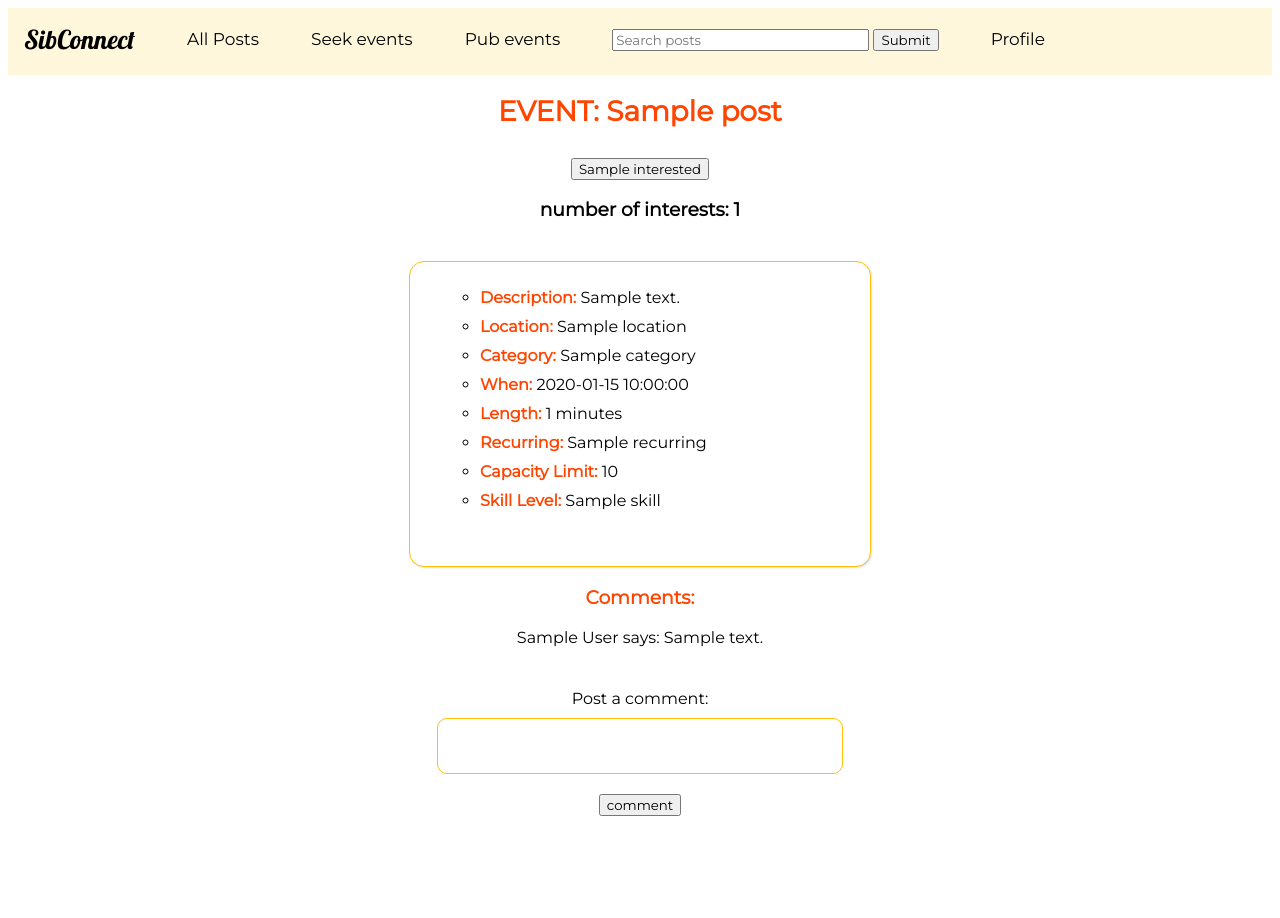
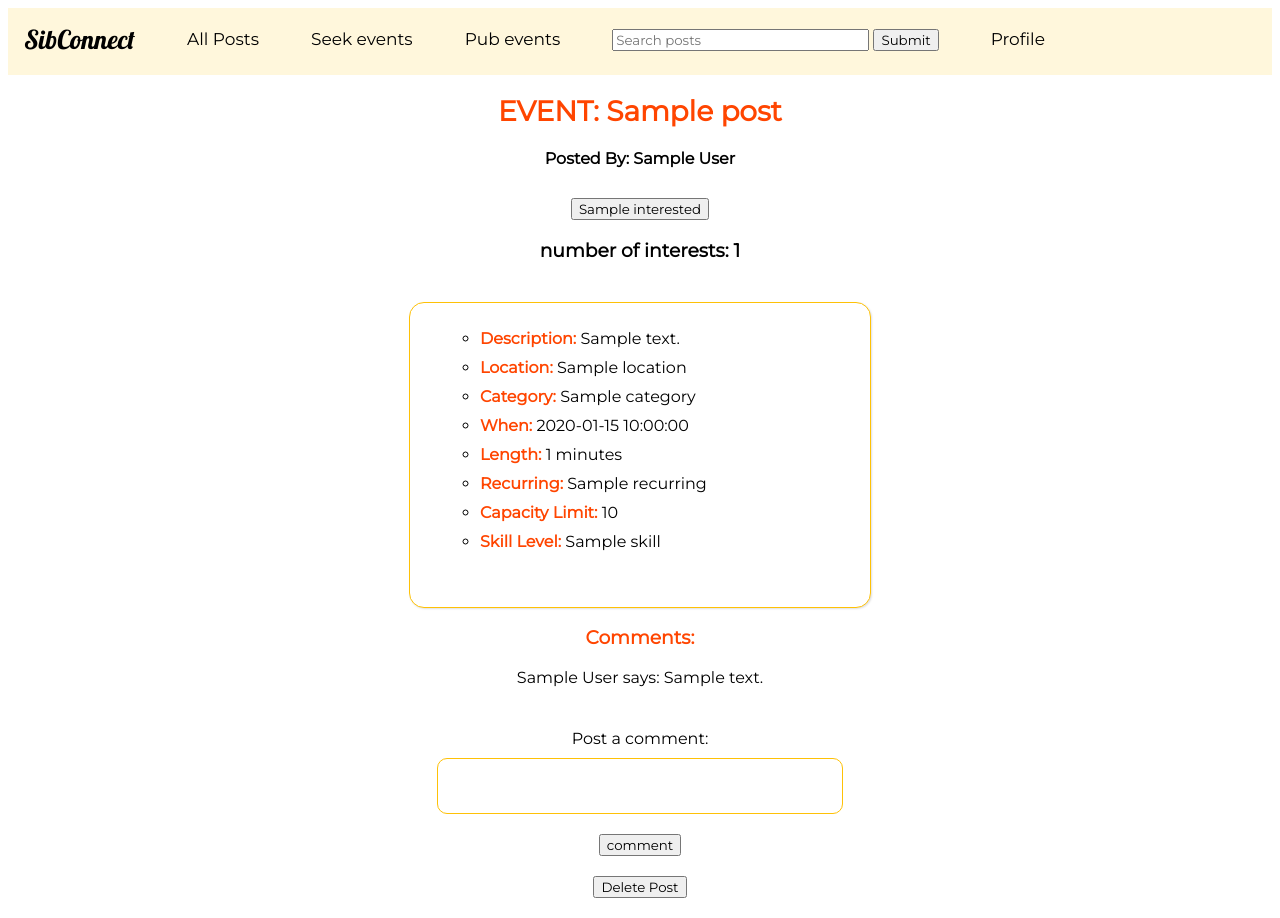
Before and after one commit to amandakcheung/SibConnect, a Flask app: template templates/display_event_post.html in a window 1280 px wide. Before the commit the page ends 816 px from the top, so only its background shows below. Run offline with Flask 2, Linux system fonts and the light colour scheme; the template is opened without the code that fills it: most values are stand-ins (such as "Sample title", 1, 10 or a date in 2020); some web fonts are replaced.

Commit message:
added delete feature, fixed bugs, added who posted a post

```diff
--- a/app.py
+++ b/app.py
@@ -262,12 +262,20 @@ def display_post(pid):
         else:
             print('need to press interested uid', uid)
             interested="interested"
+        print(pid)
+        name= sibconn.find_user_who_posted(conn,pid)
+        print('name',name)
+        first_name = name.get('first_name')
+        print(first_name)
+        last_name = name.get('last_name')
         if full_post.get('type') == 'event_post':
             return render_template('display_event_post.html',
-            post= full_post, comments=comments,category= category,interested=interested,num_interested=num_interested)
+            post= full_post, comments=comments,category= category,interested=interested,num_interested=num_interested,
+            first_name = first_name, last_name=last_name)
         else:
             return render_template('display_seeking_post.html',
-            post= full_post, comments=comments,category= category, interested=interested)
+            post= full_post, comments=comments,category= category, interested=interested,
+            first_name = first_name, last_name=last_name)
     if request.method == "POST":
         if not uid:
             flash('you need to log in!')
@@ -361,7 +369,7 @@ def pic():
         [uid])
     if numrows == 0:
         flash('No picture for {}'.format(uid))
-        return redirect(url_for('index'))
+        return redirect(url_for('home'))
     row = curs.fetchone()
     return send_from_directory(app.config['UPLOADS'],row['filename'])
 
@@ -379,6 +387,13 @@ def all_posts(sort):
             return render_template('all_posts.html', category=category,
             all_posts=all_posts)
 
+@app.route('/delete_post/<pid>',methods=['POST'])
+def delete_curr_post(pid):
+    conn = dbi.connect()
+    print('delete',pid)
+    if request.method == 'POST':
+        sibconn.delete_post(conn,pid)
+        return redirect(url_for('display_user'))
 
 #use to make the database run
 @app.before_first_request
--- a/static/style.css
+++ b/static/style.css
@@ -135,8 +135,8 @@
   flex-flow: row wrap;
   justify-content: center;
   margin-top: 200px;
-  margin-left: 500px;
-  margin-right: 500px;
+  margin-left: 400px;
+  margin-right: 400px;
   flex-basis: 200px;
 }
 
--- a/templates/display_event_post.html
+++ b/templates/display_event_post.html
@@ -1,6 +1,7 @@
 {% extends "base_login.html" %}
 {% block main %}
 <h1 class="h1">EVENT: {{post.title}}</h1>
+<h4 class = 'comment_form'>Posted By: {{first_name}} {{last_name}}</h4>
 
 <form class= post_form action="{{url_for('display_post',pid=post.pid)}}" method="POST">
     <button type="submit" name="submit" value={{interested}}>{{interested}}</button>
@@ -38,4 +39,8 @@
 </form>
 
 
+<form class=comment_form action="{{url_for('delete_curr_post',pid=post.pid)}}" method="POST">
+    <button type="submit">Delete Post</button>
+</form>
+
 {% endblock %}
--- a/templates/display_seeking_post.html
+++ b/templates/display_seeking_post.html
@@ -25,4 +25,8 @@
     <p><input type= "submit" name= "submit" value="comment"></p>
 </form>
 
+<form class=comment_form action="{{url_for('delete_curr_post',pid=post.pid)}}" method="POST">
+    <button type="submit">Delete Post</button>
+</form>
+
 {% endblock %}
```
Also changed, not shown: sibconn.py (+18 -0 lines).
